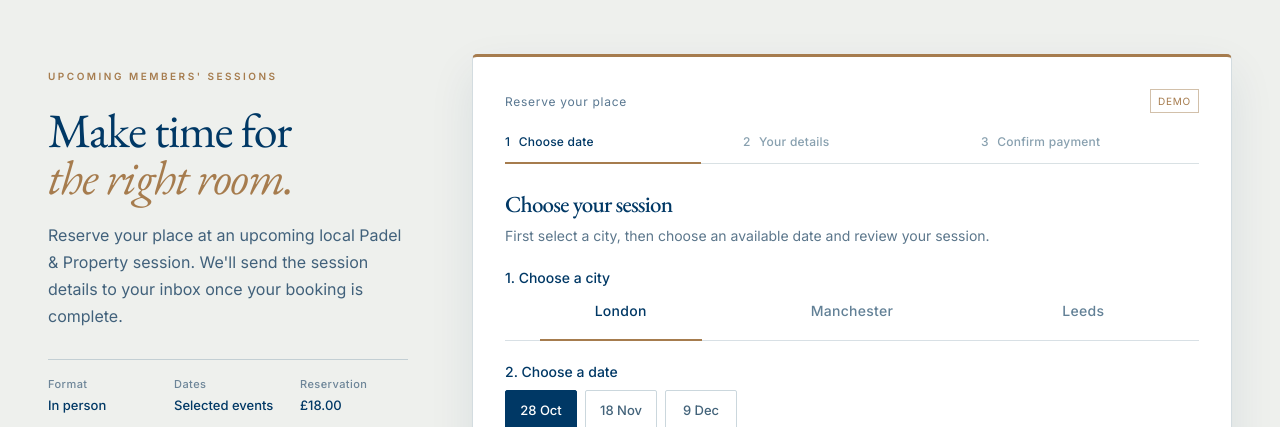
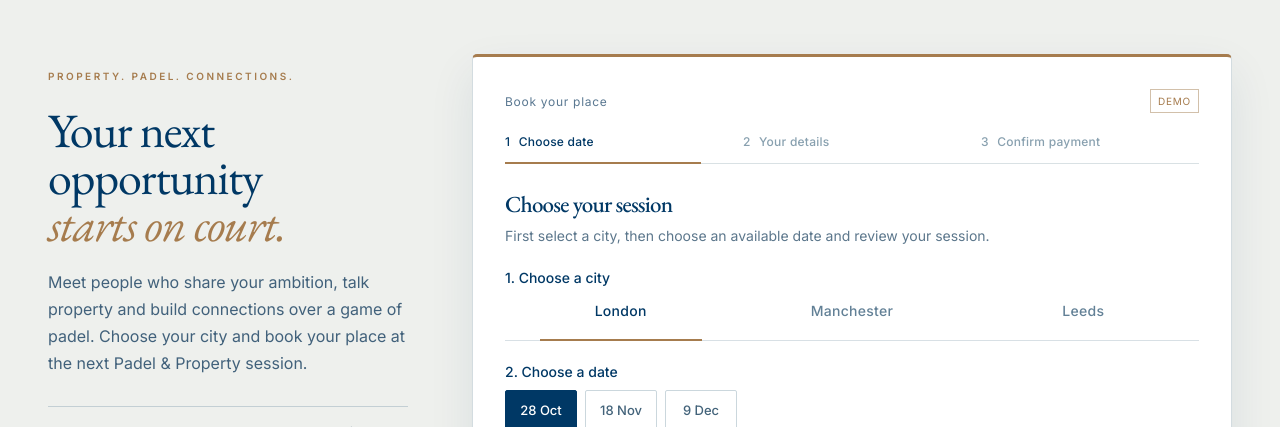
Before and after one commit to wizz001/investment--served, a Next.js app: page / in a window 1280 px wide. Shown: the part 814-1241 px from the top of the page. Built offline with nearby package versions, Linux system fonts and the light colour scheme.

Commit message:
Update booking section messaging

```diff
--- a/app/page.jsx
+++ b/app/page.jsx
@@ -119,9 +119,9 @@ function BookingCombined() {
   return <section className={styles.booking} id="booking" aria-labelledby="booking-title">
     <div className={styles.bookingShell}>
       <div className={styles.bookingIntro}>
-        <p className={styles.sectionEyebrow}>Upcoming members&apos; sessions</p>
-        <h2 id="booking-title">Make time for<br /><em>the right room.</em></h2>
-        <p>Reserve your place at an upcoming local Padel &amp; Property session. We&apos;ll send the session details to your inbox once your booking is complete.</p>
+        <p className={styles.sectionEyebrow}>Property. Padel. Connections.</p>
+        <h2 id="booking-title">Your next opportunity<br /><em>starts on court.</em></h2>
+        <p>Meet people who share your ambition, talk property and build connections over a game of padel. Choose your city and book your place at the next Padel &amp; Property session.</p>
         <dl className={styles.bookingFacts}>
           <div><dt>Format</dt><dd>In person</dd></div>
           <div><dt>Dates</dt><dd>Selected events</dd></div>
@@ -137,7 +137,7 @@ function BookingCombined() {
           <p>Thanks, {form.name.split(' ')[0]}. Your place is reserved for the {session.date} session in {event.name} at {session.time}. We&apos;ll send the details to {form.email}.</p>
           <button type="button" onClick={() => { setConfirmed(false); setForm({ name: '', email: '' }); setTouched({}); }}>Book another session <span>→</span></button>
         </div> : <form onSubmit={submit} noValidate>
-          <div className={styles.cardTop}><span>Reserve your place</span><span className={styles.demoTag}>DEMO</span></div>
+          <div className={styles.cardTop}><span>Book your place</span><span className={styles.demoTag}>DEMO</span></div>
           <ol className={styles.steps} aria-label="Booking steps"><li className={styles.current}>1 <span>Booking details</span></li><li>2 <span>Payment</span></li><li>3 <span>Confirmation</span></li></ol>
           <fieldset className={styles.fieldset}>
             <legend>1. Choose your local session</legend>
@@ -186,9 +186,9 @@ function Booking() {
   return <section className={styles.booking} id="booking" aria-labelledby="booking-title">
     <div className={styles.bookingShell}>
       <div className={styles.bookingIntro}>
-        <p className={styles.sectionEyebrow}>Upcoming members&apos; sessions</p>
-        <h2 id="booking-title">Make time for<br /><em>the right room.</em></h2>
-        <p>Reserve your place at an upcoming local Padel &amp; Property session. We&apos;ll send the session details to your inbox once your booking is complete.</p>
+        <p className={styles.sectionEyebrow}>Property. Padel. Connections.</p>
+        <h2 id="booking-title">Your next opportunity<br /><em>starts on court.</em></h2>
+        <p>Meet people who share your ambition, talk property and build connections over a game of padel. Choose your city and book your place at the next Padel &amp; Property session.</p>
         <dl className={styles.bookingFacts}><div><dt>Format</dt><dd>In person</dd></div><div><dt>Dates</dt><dd>Selected events</dd></div><div><dt>Reservation</dt><dd>£18.00</dd></div></dl>
         <p className={styles.demoNotice}>This is a demonstration booking flow. No payment will be taken.</p>
       </div>
@@ -197,7 +197,7 @@ function Booking() {
           <div className={styles.successMark}>✓</div><p className={styles.sectionEyebrow}>Booking received</p><h3>You&apos;re on the list.</h3>
           <p>Thanks, {form.name.split(' ')[0]}. Your place is reserved for {session.date} in {event.name} at {session.time}. We&apos;ll send the details to {form.email}.</p><button type="button" onClick={restart}>Book another session <span>→</span></button>
         </div> : <>
-          <div className={styles.cardTop}><span>Reserve your place</span><span className={styles.demoTag}>DEMO</span></div>
+          <div className={styles.cardTop}><span>Book your place</span><span className={styles.demoTag}>DEMO</span></div>
           <ol className={styles.steps} aria-label="Booking progress"><li className={step === 1 ? styles.current : ''}>1 <span>Choose date</span></li><li className={step === 2 ? styles.current : ''}>2 <span>Your details</span></li><li className={step === 3 ? styles.current : ''}>3 <span>Confirm payment</span></li></ol>
           {step === 1 && <div className={styles.stepPanel}>
             <h3>Choose your session</h3><p className={styles.stepHint}>First select a city, then choose an available date and review your session.</p>
```
